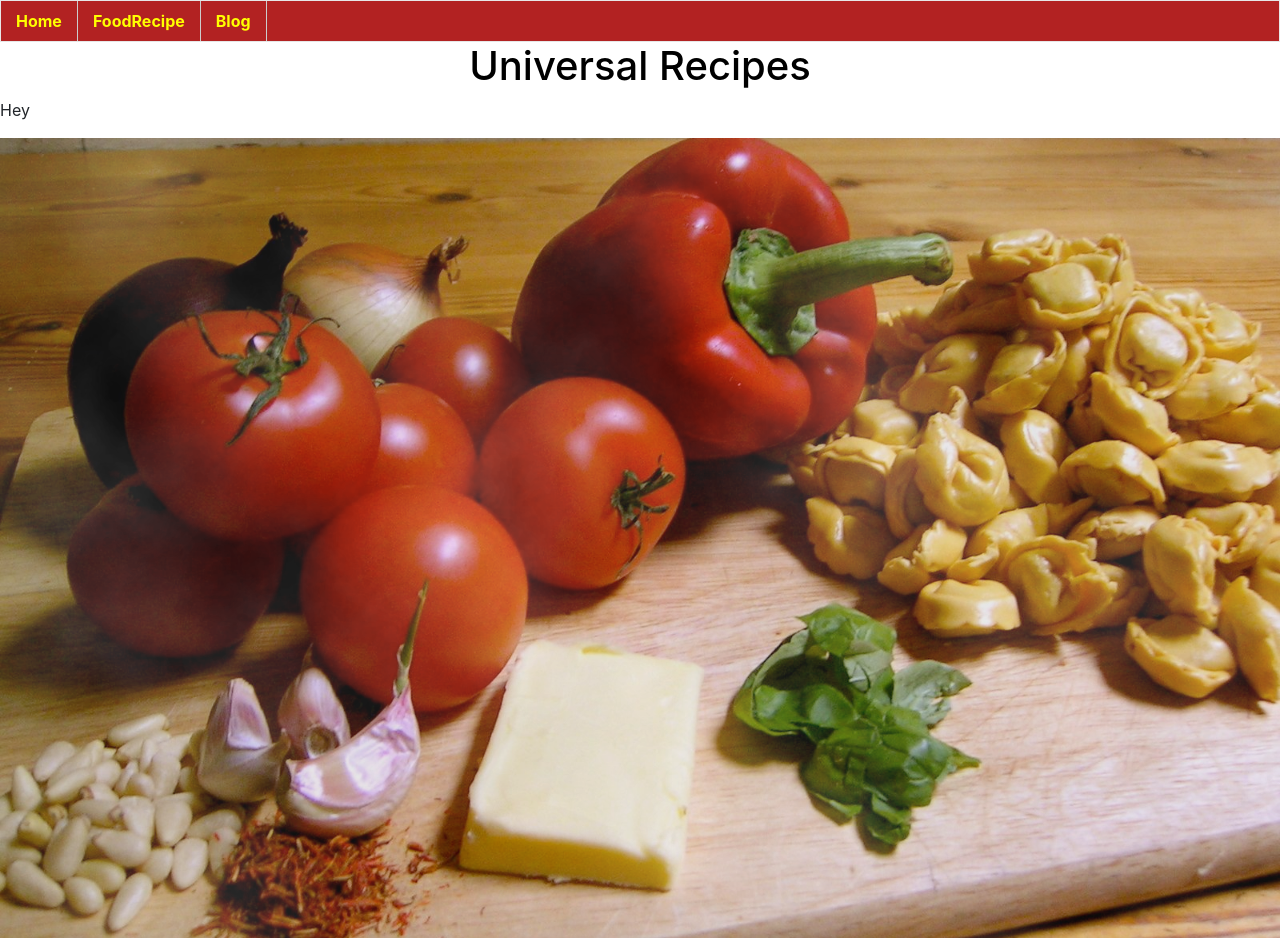
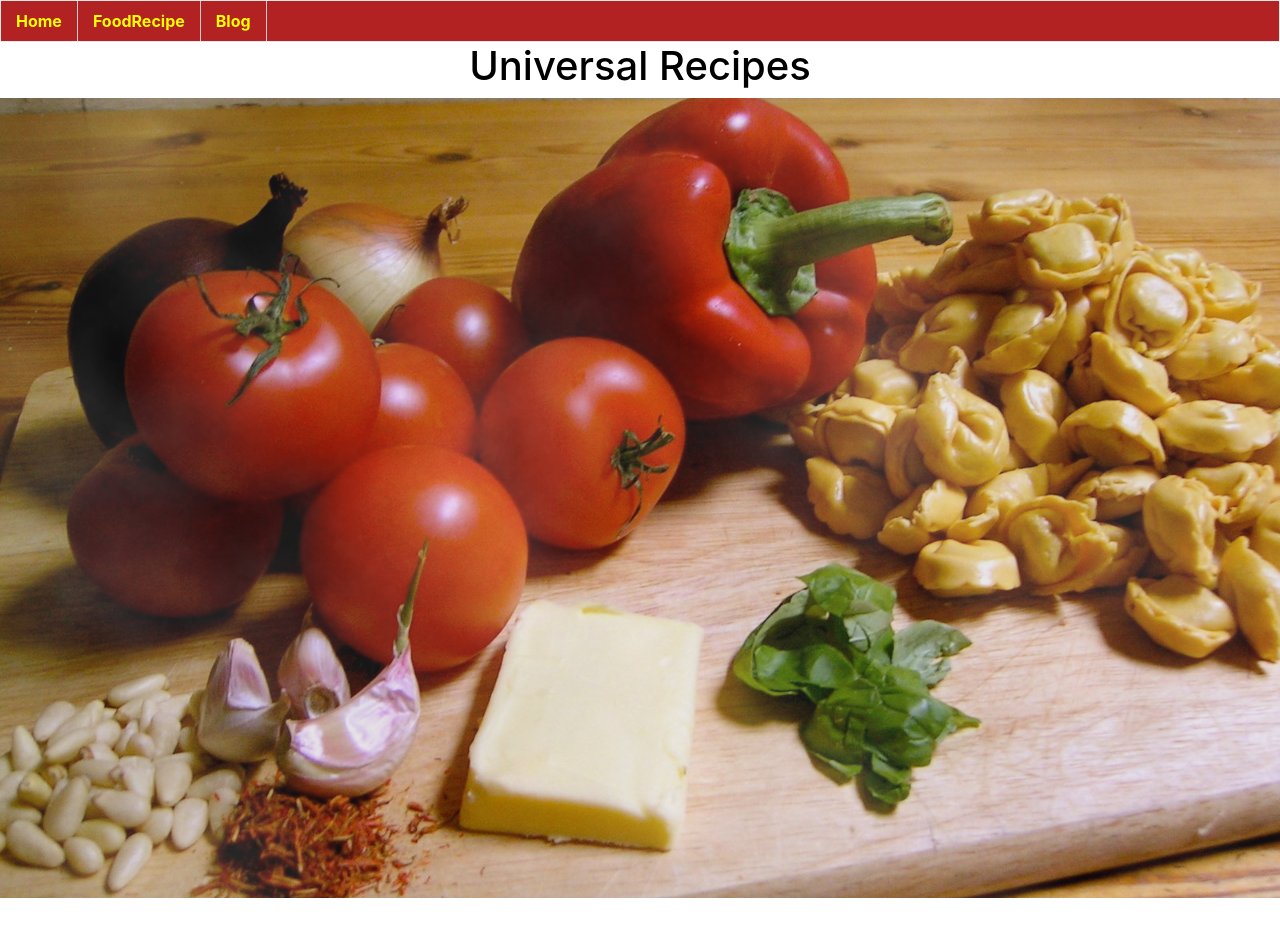
Before and after one commit to tbashar123/FinalProjectTTP, a React (Create React App) app: page / in a window 1280 px wide. After the commit the page ends 898 px from the top, so only its background shows below. Built offline with nearby package versions, Linux system fonts and the light colour scheme.

Commit message:
changes in the blog

```diff
--- a/src/App.js
+++ b/src/App.js
@@ -12,7 +12,7 @@ class App extends React.Component{
     return(
           <div>
               <h1> Universal Recipes </h1>
-               <p text="bold">Hey</p>
+
 
 <section class="fog">
 <div class="absolute-bg"></div>
```
